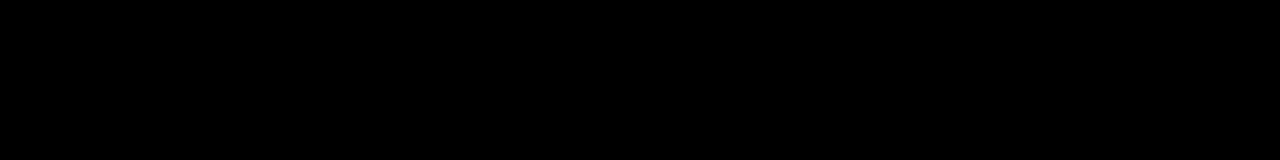
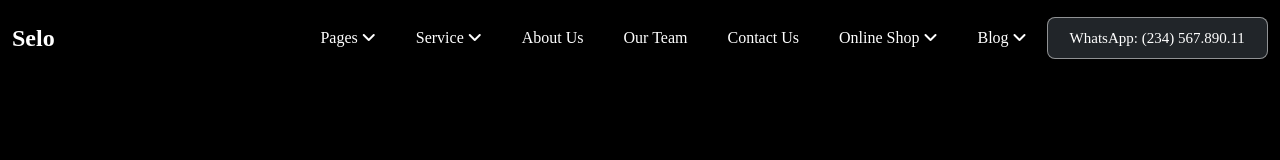
Before and after one commit to parmarkrishnaa/Selo-Clone, a plain HTML site: page index.html in a window 1280 px wide. Drawn offline with Linux system fonts and the light colour scheme; a web font is replaced by a local one.

Commit message:
second commit

```diff
--- a/assets/Css/style.css
+++ b/assets/Css/style.css
@@ -25,7 +25,7 @@
     --fw-800: 800;
     --fw-900: 900;
     --Lexend: 'Lexend';
-    --Lexend-Deca: 'Lexend-Deca';
+    --Lexend-Deca: 'Lexend Deca';
 }
 
 body{
@@ -33,16 +33,27 @@ body{
     color: var(--white-color);
     background-color: black;
     line-height: 1.5;
+    font-family: var(--Lexend-Deca);
 }
 
 .container{
     max-width: 1200px;
+    margin: 0 auto;
+    padding-left: 12px;
+    padding-right: 12px;
+}
+
+.container-fluid{
+    max-width: 1400px;
+    width: 100%;
     margin: 0 auto;
 }
 
 .row{
     display: flex;
     flex-wrap: wrap;
+    margin-right: -12px;
+    margin-left: -12px;
 }
 
 ul,ol{
@@ -51,11 +62,25 @@ ul,ol{
 
 a{
     text-decoration: none;
+    color: var(--white-color);
 }
 
 img{
     display: block;
     max-width: 100%;
+}
+
+.d-flex{
+    display: flex;
+    flex-wrap: wrap;
+}
+
+.align-center{
+    align-items: center;
+}
+
+.justify-end{
+    justify-content: flex-end;
 }
 
 .col-1{
@@ -105,3 +130,45 @@ img{
 .col-12{
     width: 10%;
 }
+
+.col-1, .col-2, .col-3, .col-4, .col-5, .col-6, .col-7, .col-8, .col-9, .col-10, .col-11, .col-12{
+    padding-left: 12px;
+    padding-right: 12px;
+}
+
+/* header start */
+
+header{
+    padding: 10px 0;
+}
+
+header .logo a h2{
+    font-family: var(--Lexend-Deca);
+}
+
+header .menu ul li a{
+    padding: 16px 20px;
+    border-radius: 8px;
+    display: inline-block;
+    font-weight: var(--fw-500);
+    transition: 0.5s;
+}
+
+header .menu ul li:last-child a{
+    padding: 9px 22px;
+    background-color: #212529;
+    border: 1px solid #ffffff80;
+    font-family: var(--Lexend-Deca);
+    font-size: 15px;
+    transition: 0.5s;
+}
+
+header .menu ul li a:hover{
+    background: rgba(9, 31, 67, 0.04);
+    color: #6664e4;
+}
+
+header .menu ul li:last-child a:hover{
+    background: #ffffff;
+    color: #212529;
+}
--- a/index.html
+++ b/index.html
@@ -14,6 +14,46 @@
     <link rel="stylesheet" href="assets/Css/style.css">
 </head>
 <body>
-
+    <!-- header start -->
+    <header>
+        <div class="container-fluid">
+            <div class="d-flex align-center">
+                <div class="logo col-1">
+                    <a href="#">
+                        <h2>Selo</h2>
+                    </a>
+                </div>
+                <div class="menu col-11 d-flex justify-end">
+                    <ul class="d-flex align-center">
+                        <li>
+                            <a href="#">Pages <i class="fa-solid fa-angle-down"></i></a>
+                        </li>
+                        <li>
+                            <a href="#">Service <i class="fa-solid fa-angle-down"></i></a>
+                        </li>
+                        <li>
+                            <a href="#">About Us</a>
+                        </li>
+                        <li>
+                            <a href="#">Our Team</a>
+                        </li>
+                        <li>
+                            <a href="#">Contact Us</a>
+                         </li>
+                        <li>
+                            <a href="#">Online Shop <i class="fa-solid fa-angle-down"></i></a>
+                        </li>
+                        <li>
+                            <a href="#">Blog <i class="fa-solid fa-angle-down"></i></a>
+                        </li>
+                        <li>
+                            <a href="#">WhatsApp: (234) 567.890.11</a>
+                        </li>
+                    </ul>
+                </div>
+            </div>
+        </div>
+    </header>
+     <!-- header end -->
 </body>
 </html>
```
